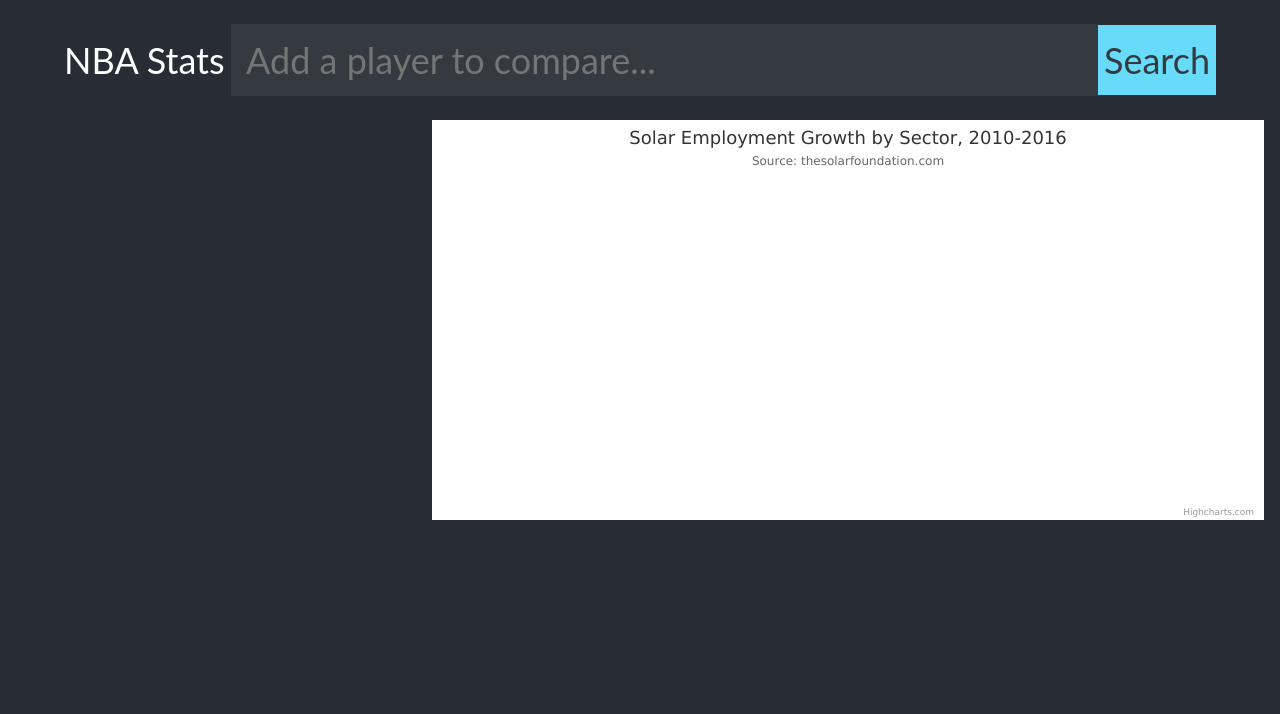
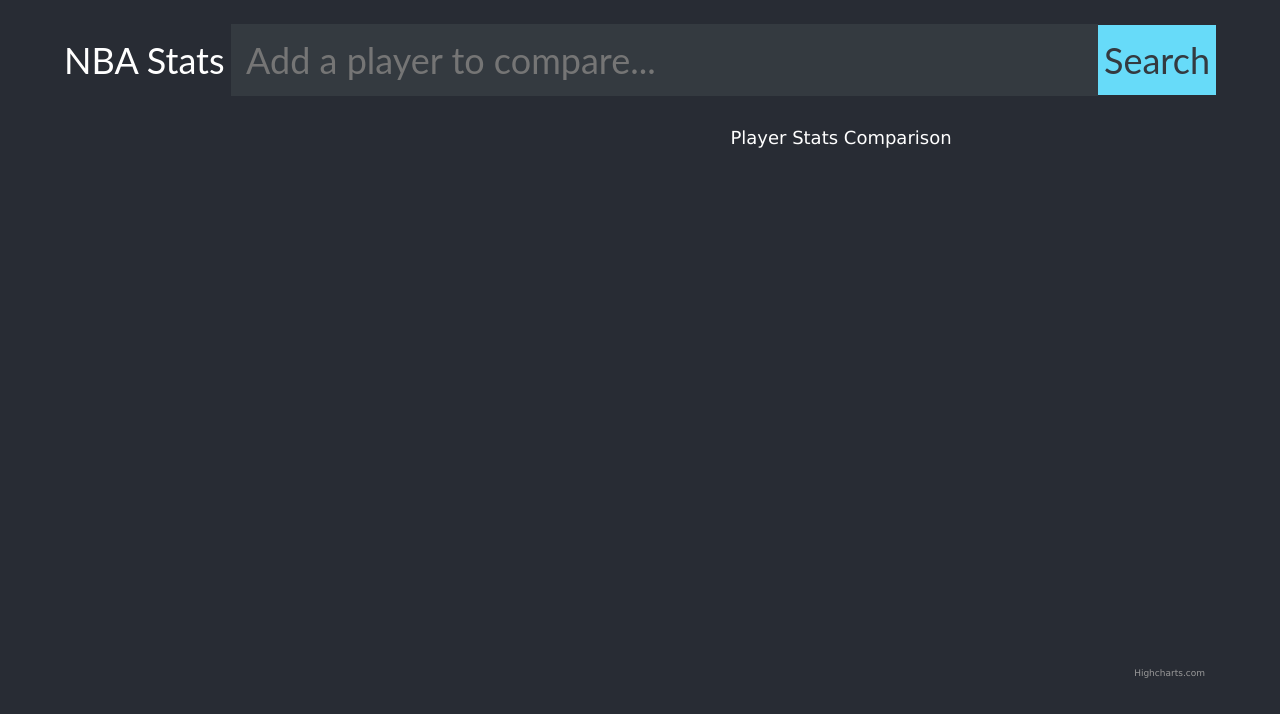
Before and after one commit to pjung16/nbaGraphQL, a React (Create React App) app in the folder client/: page / in a window 1280 px wide. Shown: the top 714 px of the page. Built offline with nearby package versions, Linux system fonts and the light colour scheme.

Commit message:
Added styles to graph and made PlayerStat correspond to color on graph

```diff
--- a/client/src/components/Graph/Graph.js
+++ b/client/src/components/Graph/Graph.js
@@ -7,7 +7,9 @@ function Graph({ graphOptions }) {
 
   return (
     <div className="graph-container">
+      {/* {Array.isArray(graphOptions.series) && graphOptions.series.length ? */}
       <HighchartsReact highcharts={Highcharts} options={graphOptions} />
+      {/* : null} */}
     </div>
   );
 }
--- a/client/src/components/Home/Home.css
+++ b/client/src/components/Home/Home.css
@@ -4,7 +4,9 @@
 
 .blocks-container {
   display: flex;
-  justify-content: space-around;
+  justify-content: space-between;
+  width: 90%;
+  margin: 0 auto;
 }
 
 .App-logo {
--- a/client/src/components/PlayerStats/PlayerStats.js
+++ b/client/src/components/PlayerStats/PlayerStats.js
@@ -50,7 +50,7 @@ const STAT_QUERY = gql`
   }
 `;
 
-function PlayerStats({player: {id}}) {
+function PlayerStats({player: {id}, color: color}) {
   return (
     <div>
       <Query query={STATS_QUERY} variables = {{"playerId": id}}>
@@ -59,57 +59,58 @@ function PlayerStats({player: {id}}) {
           if (error) console.log(error);
           const stats = data.season[0]
           const player = data.player
+          console.log(color)
           return (
-            <div className="player-stat-block">
-              <div className="player-stat-head">
+            <div className="player-stat-block" style={{borderColor: color}}>
+              <div className="player-stat-head" style={{borderColor: color}}>
                 {`${player.first_name} ${player.last_name}`}
               </div>
               <div className="player-stat-row">
-                <div className="w-1/3">
+                <div className="w-1/3" style={{borderColor: color}}>
                   <div className="stat-name">Pts</div>
                   <div className="stat-num">{stats.pts}</div>
                 </div>
-                <div className="w-1/3">
+                <div className="w-1/3" style={{borderColor: color}}>
                   <div className="stat-name">Reb</div>
                   <div className="stat-num">{stats.reb}</div>
                 </div>
-                <div className="w-1/3">
+                <div className="w-1/3" style={{borderColor: color}}>
                   <div className="stat-name">Ast</div>
                   <div className="stat-num">{stats.ast}</div>
                 </div>
               </div>
               <div className="player-stat-row">
-                <div className="w-23">
+                <div className="w-23" style={{borderColor: color}}>
                   <div className="stat-name">Stl</div>
                   <div className="stat-num">{stats.stl}</div>
                 </div>
-                <div className="w-23">
+                <div className="w-23" style={{borderColor: color}}>
                   <div className="stat-name">Blk</div>
                   <div className="stat-num">{stats.blk}</div>
                 </div>
-                <div className="w-23">
+                <div className="w-23" style={{borderColor: color}}>
                   <div className="stat-name">GP</div>
                   <div className="stat-num">{stats.games_played}</div>
                 </div>
-                <div className="w-3/10">
+                <div className="w-3/10" style={{borderColor: color}}>
                   <div className="stat-name">Mins</div>
                   <div className="stat-num">{stats.min}</div>
                 </div>
               </div>
               <div className="player-stat-row">
-                <div className="w-27">
+                <div className="w-27" style={{borderColor: color}}>
                   <div className="stat-name">FG%</div>
                   <div className="stat-num">{stats.fg_pct*100}</div>
                 </div>
-                <div className="w-27">
+                <div className="w-27" style={{borderColor: color}}>
                   <div className="stat-name">3FG%</div>
                   <div className="stat-num">{stats.fg3_pct*100}</div>
                 </div>
-                <div className="w-27">
+                <div className="w-27" style={{borderColor: color}}>
                   <div className="stat-name">FT%</div>
                   <div className="stat-num">{stats.ft_pct}</div>
                 </div>
-                <div className="w-19">
+                <div className="w-19" style={{borderColor: color}}>
                   <div className="stat-name">TO</div>
                   <div className="stat-num">{stats.turnover}</div>
                 </div>
--- a/client/src/components/PlayerStatsBlock/PlayerStatsBlock.css
+++ b/client/src/components/PlayerStatsBlock/PlayerStatsBlock.css
@@ -1,5 +1,5 @@
 .player-stats-block {
-  width: 30%;
+  width: 32%;
   overflow-y: scroll;
   height: 80vh;
 }
--- a/client/src/components/PlayerStatsBlock/PlayerStatsBlock.js
+++ b/client/src/components/PlayerStatsBlock/PlayerStatsBlock.js
@@ -4,10 +4,13 @@ import './PlayerStatsBlock.css';
 
 function PlayerStatsBlock({ players }) {
   console.log(players);
+
+  const colors = ['#67DBF9', '#00E680', '#A722E5', '#FF4848', '#FF8413']
+
   return (
     <div className="player-stats-block">
-      {players ? players.map(player => (
-        <PlayerStats key={player.player.id} player={player.player} />
+      {players ? players.map((player, i) => (
+        <PlayerStats key={player.player.id} player={player.player} color={colors[i%5]} />
       )) : null}
     </div>
   );
--- a/client/src/components/SearchBar/SearchBar.css
+++ b/client/src/components/SearchBar/SearchBar.css
@@ -30,6 +30,7 @@ label {
   position: absolute;
   border: #ffffff 1px solid;
   width: 865px;
+  z-index: 1;
 }
 
 .dropdown-item {
--- a/client/src/components/SearchBar/SearchBar.js
+++ b/client/src/components/SearchBar/SearchBar.js
@@ -90,12 +90,13 @@ class SearchBar extends Component {
   organizePlayerStats = (stats) => {
     let playerStats = {};
     stats.forEach((cur) => {
-      if (!playerStats[cur.player.id]) {
-        playerStats[cur.player.id] = [cur]
+      if (!playerStats[`${cur.player.first_name} ${cur.player.last_name}`]) {
+        playerStats[`${cur.player.first_name} ${cur.player.last_name}`] = [cur]
       } else {
-        playerStats[cur.player.id].push(cur)
+        playerStats[`${cur.player.first_name} ${cur.player.last_name}`].push(cur)
       }
     });
+    console.log(playerStats)
     return Object.entries(playerStats).map(cur => {
       return {
         id: cur[0],
@@ -143,7 +144,10 @@ class SearchBar extends Component {
                       if (data) {
                         const playerStats = this.organizePlayerStats(data.stats);
                         playerStats.forEach(cur => {
-                          let obj = { name: cur.id }
+                          let obj = {
+                            name: cur.id,
+                            type: 'spline'
+                          }
                           obj.data = cur.stats.map(d => d.pts);
                           playerRecentStats = obj
                         })
--- a/client/src/reducers/graphReducer.js
+++ b/client/src/reducers/graphReducer.js
@@ -6,6 +6,7 @@ export default function graphReducer(state = initialState.graphOptions, action)
       return action.graphDataType
 
     case "UPDATE_GRAPH_OPTIONS":
+      console.log(state);
       return {
         series: [
           ...state.series,
--- a/client/src/reducers/initialState.js
+++ b/client/src/reducers/initialState.js
@@ -2,30 +2,39 @@ export default {
   players: [],
   graphDataType: 'pts',
   graphOptions: {
-    title: {
-      text: 'Solar Employment Growth by Sector, 2010-2016'
+    chart: {
+      backgroundColor: '#282C34',
+      type: 'line',
+      height: '75%'
     },
 
-    subtitle: {
-      text: 'Source: thesolarfoundation.com'
+    title: {
+      text: 'Player Stats Comparison',
+      style: {
+        color: '#ffffff'
+      }
+    },
+
+    xAxis: {
+      labels: {
+        enabled: false
+      }
     },
 
     yAxis: {
       title: {
-        text: 'Number of Employees'
+        text: 'Points'
       }
     },
 
-    xAxis: {
-      accessibility: {
-        rangeDescription: 'Range: 2010 to 2017'
-      }
+    tooltip: {
+      shared: true
     },
 
     legend: {
-      layout: 'vertical',
-      align: 'right',
-      verticalAlign: 'middle'
+      itemStyle: {
+        color: '#ffffff',
+      }
     },
 
     plotOptions: {
@@ -36,6 +45,8 @@ export default {
         pointStart: 0
       }
     },
+
+    colors: ['#67DBF9', '#00E680', '#A722E5', '#FF4848', '#FF8413'],
 
     series: [],
 
```
